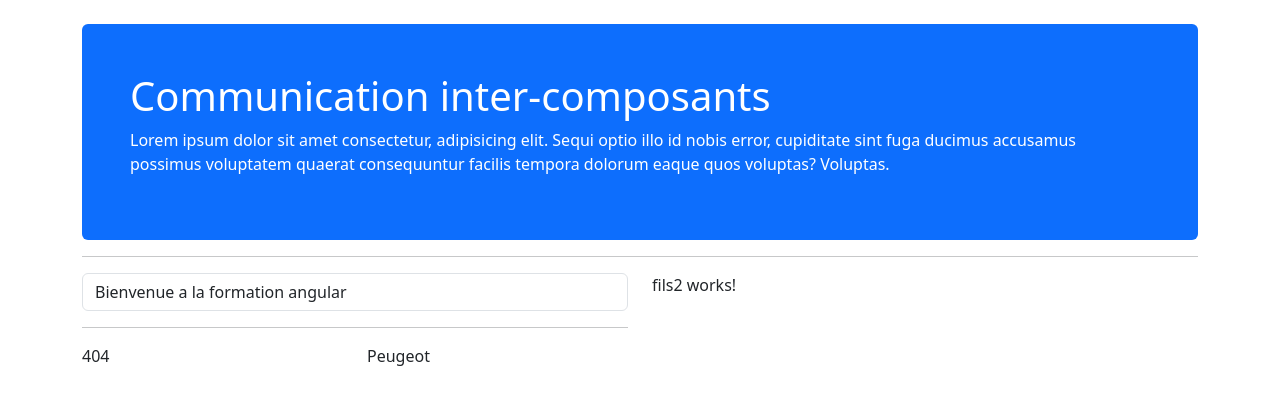
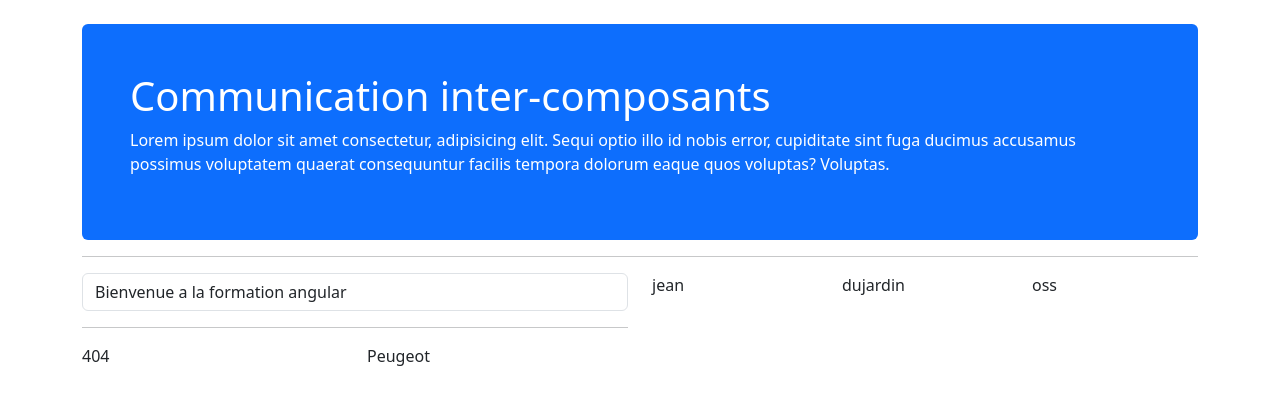
Before and after one commit to saoudi-h/communication-composant-angular, an Angular app: page / in a window 1280 px wide. Shown: the top 404 px of the page. Built offline with nearby package versions, Linux system fonts and the light colour scheme.

Commit message:
add fils2

```diff
--- a/src/app/parent/fils2/fils2.component.html
+++ b/src/app/parent/fils2/fils2.component.html
@@ -1 +1,5 @@
-<p>fils2 works!</p>
+<div class="row">
+  <div class="col-sm-4">{{ pilote.name }}</div>
+  <div class="col-sm-4">{{ pilote.lastName }}</div>
+  <div class="col-sm-4">{{ pilote.team }}</div>
+</div>
--- a/src/app/parent/fils2/fils2.component.ts
+++ b/src/app/parent/fils2/fils2.component.ts
@@ -1,4 +1,5 @@
-import { Component } from '@angular/core';
+import { Component, Input } from '@angular/core';
+import { Pilote } from 'src/app/shared/pilote.model';
 
 @Component({
   selector: 'app-fils2',
@@ -6,5 +7,6 @@ import { Component } from '@angular/core';
   styleUrls: ['./fils2.component.css']
 })
 export class Fils2Component {
+  @Input() pilote:Pilote = new Pilote("","","");
 
 }
--- a/src/app/parent/parent.component.html
+++ b/src/app/parent/parent.component.html
@@ -3,6 +3,6 @@
     <app-fils1 [message]="'Bienvenue a la formation angular'" [attr-voiture]="voiture"></app-fils1>
   </div>
   <div class="col-sm-6">
-    <app-fils2></app-fils2>
+    <app-fils2 [pilote]="pilote"></app-fils2>
   </div>
 </div>
--- a/src/app/parent/parent.component.ts
+++ b/src/app/parent/parent.component.ts
@@ -1,5 +1,6 @@
 import { Component } from '@angular/core';
 import { Voiture } from '../shared/voiture.model';
+import { Pilote } from '../shared/pilote.model';
 
 @Component({
   selector: 'app-parent',
@@ -9,4 +10,5 @@ import { Voiture } from '../shared/voiture.model';
 export class ParentComponent {
   messageDuParent:string="Bienvenue a la formation angular";
   voiture:Voiture = new Voiture("404","Peugeot");
+  pilote:Pilote = new Pilote("jean","dujardin","oss");
 }
--- /dev/null
+++ b/src/app/shared/pilote.model.ts
@@ -0,0 +1,3 @@
+export class Pilote{
+    constructor(public name:string, public lastName:string, public team:string){}
+}
```
